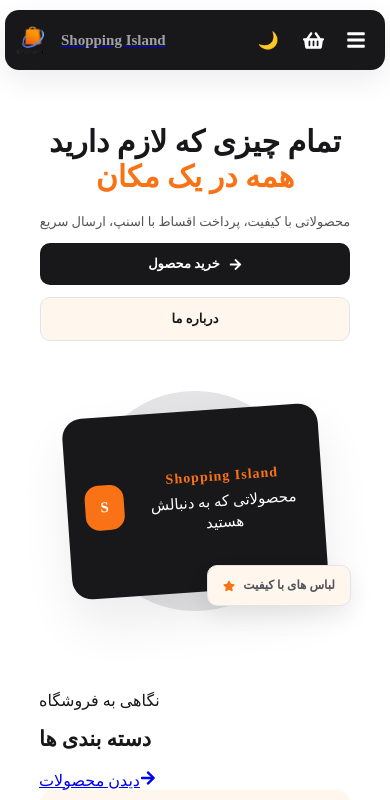
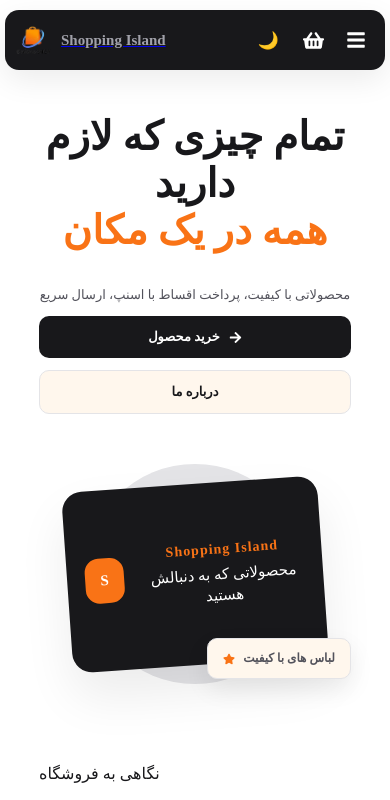
Before and after one commit to Sogand-mohamadiPour/shopping-island, a React (Vite) app: page / in a window 390 px wide. Shown: the top 800 px of the page. Built offline with nearby package versions, Linux system fonts and the light colour scheme; no server answers.

Commit message:
feat: update Home component styles for improved layout and add link styling

```diff
--- a/src/css/Home.module.css
+++ b/src/css/Home.module.css
@@ -1,9 +1,10 @@
 .hero {
-  min-height: 580px;
+  height: auto;
   display: grid;
   grid-template-columns: 1.1fr 0.9fr;
   align-items: center;
   gap: 40px;
+  padding-top: 50px;
 }
 
 .heroContent {
@@ -11,9 +12,8 @@
 }
 
 .hero h2 {
-  margin: 14px 0 20px;
   color: var(--text-primary);
-  font-size: clamp(30px, 5vw, 68px);
+  font-size: 60px;
 }
 
 .hero h2 span {
@@ -142,6 +142,13 @@
   color: var(--primary);
 }
 
+.linkToProduct {
+  text-decoration: none;
+  color: var(--text-primary);
+  display: inline-block;
+  margin-bottom: 10px;
+}
+
 .categoryGrid {
   display: grid;
   grid-template-columns: repeat(4, 1fr);
@@ -169,7 +176,7 @@
   box-shadow: 0 15px 30px var(--shadow);
 }
 
-.catImage{
+.catImage {
   width: 200px;
   height: 200px;
   margin: auto;
@@ -256,7 +263,7 @@
   color: var(--text-secondary);
 }
 
-.cta h5{
+.cta h5 {
   margin: 7px 0;
 }
 
@@ -294,7 +301,11 @@
   .hero {
     grid-template-columns: 1fr;
     text-align: center;
-    margin-top: 110px;
+    margin-top: 30px;
+  }
+
+  .hero h2{
+    font-size: 50px;
   }
 
   .heroContent {
@@ -342,9 +353,8 @@
     margin-bottom: 70px;
   }
 
-  .hero h1 {
+  .hero h2 {
     font-size: 40px;
-    letter-spacing: -1.5px;
   }
 
   .hero p {
@@ -395,7 +405,6 @@
   }
 
   .categoryCard {
-    /* min-height: 160px; */
     padding: 16px;
   }
 
--- a/src/pages/Home.jsx
+++ b/src/pages/Home.jsx
@@ -6,7 +6,6 @@ import {
   FaHeadset,
   FaStar,
 } from "react-icons/fa";
-
 import { useProducts } from "../context/ProductContext";
 
 import styles from "../css/Home.module.css";
@@ -75,7 +74,7 @@ function Home() {
             <h2>دسته بندی ها</h2>
           </div>
 
-          <Link to="/products">
+          <Link to="/products" className={styles.linkToProduct}>
             دیدن محصولات
             <FaArrowRight />
           </Link>
```
